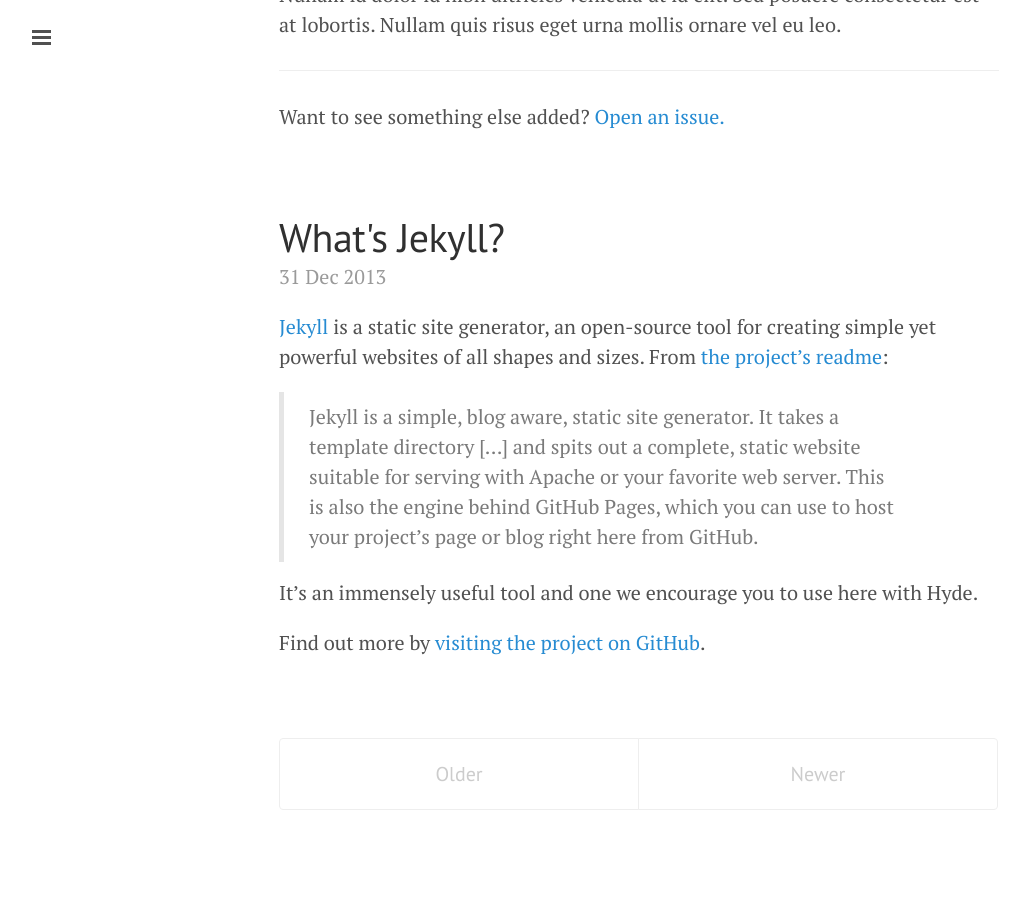
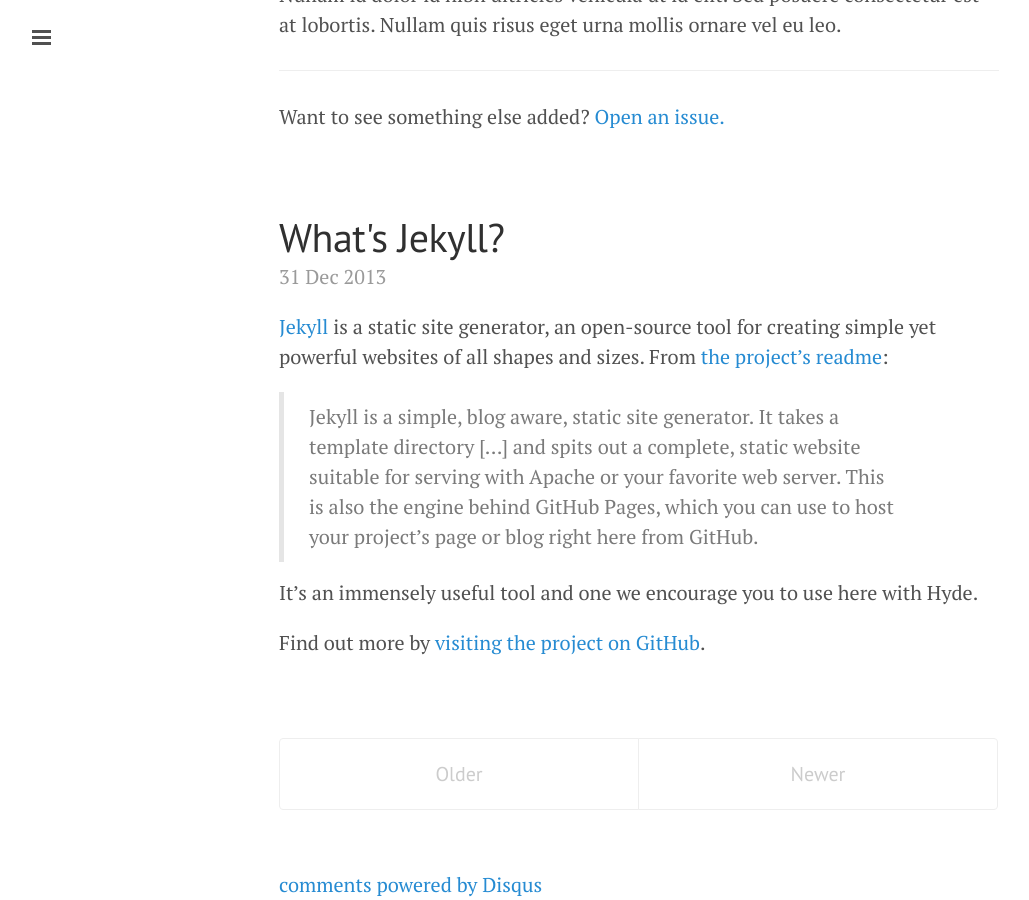
Before and after one commit to Jberczel/jberczel.github.io, a Jekyll site: the page built from index.html, in a window 1280 px wide and 900 px high, scrolled down 5411 px. Shown: the whole window, without its empty margins (1-1030 px from the left). Built offline with Jekyll 4.4.1, drawn with Linux system fonts in a browser that asks for light colours; Markdown is read by kramdown in place of the engine named in the settings; the list of posts is cut into pages by our own code; comment, search, counter and statistics services are not loaded; before the commit the page ends 6281 px from its top, so only the background shows below that.

Commit message:
add disqus comments and style

```diff
--- /dev/null
+++ b/_includes/comments.html
@@ -0,0 +1,15 @@
+<!-- Add Disqus comments. -->
+<div id="disqus_thread"></div>
+<script type="text/javascript">
+  /* * * CONFIGURATION VARIABLES: EDIT BEFORE PASTING INTO YOUR WEBPAGE * * */
+  var disqus_shortname = 'Jberczel'; // required: replace example with your forum shortname
+
+  /* * * DON'T EDIT BELOW THIS LINE * * */
+  (function() {
+    var dsq = document.createElement('script'); dsq.type = 'text/javascript'; dsq.async = true;
+    dsq.src = '//' + disqus_shortname + '.disqus.com/embed.js';
+    (document.getElementsByTagName('head')[0] || document.getElementsByTagName('body')[0]).appendChild(dsq);
+  })();
+</script>
+<noscript>Please enable JavaScript to view the <a href="http://disqus.com/?ref_noscript">comments powered by Disqus.</a></noscript>
+<a href="http://disqus.com" class="dsq-brlink">comments powered by <span class="logo-disqus">Disqus</span></a>
--- a/_layouts/default.html
+++ b/_layouts/default.html
@@ -21,7 +21,10 @@
 
       <div class="container content">
         {{ content }}
+
+        {% include comments.html %}
       </div>
+
     </div>
 
     <label for="sidebar-checkbox" class="sidebar-toggle"></label>
```
Also changed, not shown: 16 other files.
